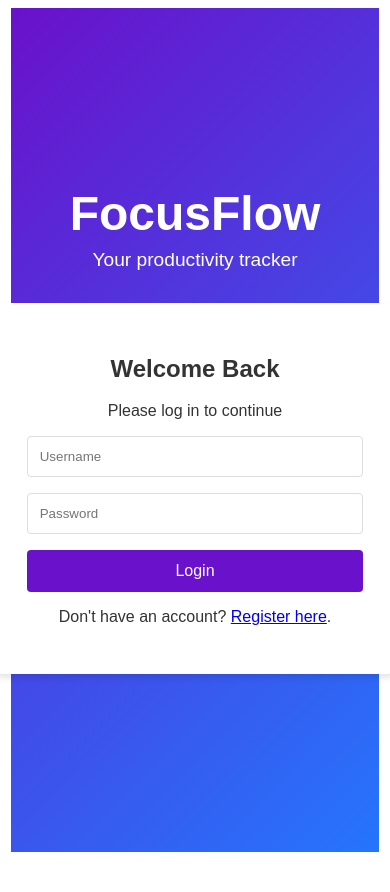
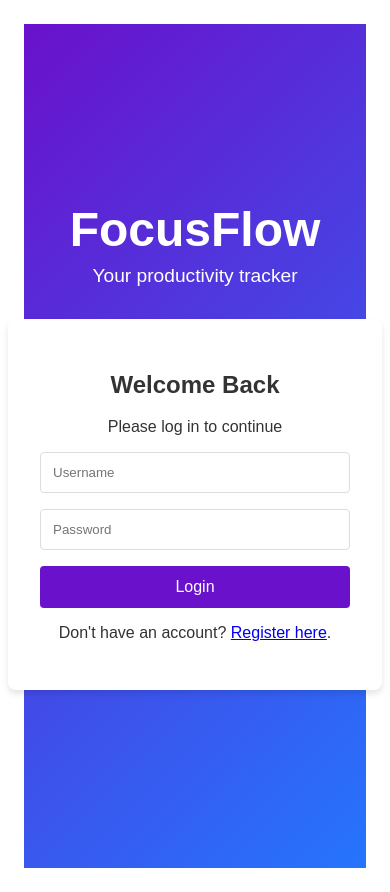
Before and after one commit to NoPlans4Tonight/FocusFlow-ui, a Vue app: page /login in a window 390 px wide. Before the commit the page ends 860 px from the top, so only its background shows below. Built offline with nearby package versions, Linux system fonts and the light colour scheme; no server answers.

Commit message:
refactor css for main application

```diff
--- a/src/App.vue
+++ b/src/App.vue
@@ -20,19 +20,26 @@ const isAuthenticated = !!useUserStore.user?.isAuthenticated
   display: flex;
   flex-direction: column;
   min-height: 100vh;
+  width: 100%;
 }
 
 main {
   flex: 1;
-  display: flex;
-  justify-content: center;
-  align-items: center;
+  width: 100%;
+  margin: auto;
+  box-sizing: border-box;
 }
 
-footer {
+/* footer {
   text-align: center;
   margin-top: 2rem;
   font-size: 0.9rem;
   color: #888;
+} */
+
+@media (max-width: 768px) {
+  main {
+    padding: 1rem;
+  }
 }
 </style>
```
